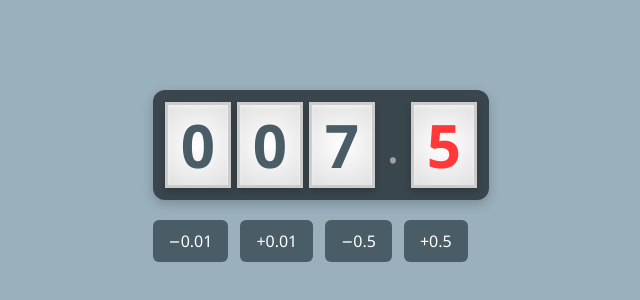
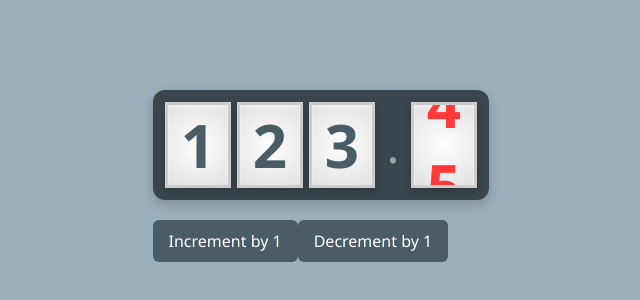
Before and after one commit to RabinPhaiju/react-meter, a React (Vite) app in the folder react-meter/: page / in a window 1280 px wide. Shown: the part 224-524 px from the top of the page, without its empty margins (319-959 px from the left). Built offline with nearby package versions, Linux system fonts and the light colour scheme.

Commit message:
Convert Meter to controlled component and add useMeter; move controls to App, remove internal STEP/buttons, set DIGIT_REPEAT=10 and refactor offset wrapping

```diff
--- a/react-meter/src/App.jsx
+++ b/react-meter/src/App.jsx
@@ -1,9 +1,13 @@
-import Meter from './Meter'
+import Meter, { useMeter } from './Meter'
 
 function App() {
+  const { value, setValue } = useMeter(123.45);
+
   return (
     <div className="App">
-      <Meter />
+      <Meter value={value} onChange={setValue} />
+      <button onClick={() => setValue(value + 1)}>Increment by 1</button>
+      <button onClick={() => setValue(Math.max(0, value - 1))}>Decrement by 1</button>
     </div>
   )
 }
--- a/react-meter/src/Meter.jsx
+++ b/react-meter/src/Meter.jsx
@@ -1,16 +1,16 @@
-import React, { useState, useEffect, useRef, useCallback } from 'react';
+import { useState, useEffect, useRef, useCallback } from 'react';
 import './style.css';
 
 const DIGIT_HEIGHT = 80;
-const DIGIT_REPEAT = 20;
+const DIGIT_REPEAT = 10;
 
 const DIGIT_VALUES = 10;
-const STEP = 0.15;
 const MIN_VALUE = 0;
 const MAX_VALUE = 999.999;
 
-const Meter = () => {
-  const [value, setValue] = useState(7.5);
+const Meter = ({ value: propValue, onChange, initialValue = 0 }) => {
+  const [internalValue, setInternalValue] = useState(initialValue);
+  const value = propValue !== undefined ? propValue : internalValue;
   const [offsets, setOffsets] = useState({
     decimal: DIGIT_REPEAT,
     hundreds: DIGIT_REPEAT,
@@ -29,7 +29,6 @@ const Meter = () => {
     if (isInitializedRef.current) return;
 
     const wrappers = document.querySelectorAll('.digit-wrapper');
-    const fragment = document.createDocumentFragment();
 
     wrappers.forEach((wrapper, index) => {
       const strip = document.createElement('div');
@@ -96,9 +95,20 @@ const Meter = () => {
       }
     });
 
+
+    // Wrap integer offsets if beyond limits (same as decimal)
+    const totalDigits = DIGIT_REPEAT * DIGIT_VALUES;
+    ['hundreds', 'tens', 'units'].forEach(key => {
+      if (newOffsets[key] >= totalDigits) {
+      newOffsets[key] = 0;
+      } else if (newOffsets[key] < 0) {
+      newOffsets[key] = totalDigits - DIGIT_VALUES;
+      }
+    });
+    setOffsets(newOffsets);
+
     // Batch state updates
-    setOffsets(newOffsets);
-    setPreviousState({ fractional, digits });
+    // setPreviousState({ fractional, digits });
 
     // Apply transforms
     const stripOffsets = [newOffsets.hundreds, newOffsets.tens, newOffsets.units];
@@ -128,21 +138,9 @@ const Meter = () => {
     updateCounter();
   }, [value]);
 
-  const handleInc = useCallback(() => {
-    setValue(prev => Math.max(0, Number((prev + STEP).toFixed(3))));
-  }, []);
-
-  const handleDec = useCallback(() => {
-    setValue(prev => Math.max(0, Number((prev - STEP).toFixed(3))));
-  }, []);
-
-  const handleInc05 = useCallback(() => {
-    setValue(prev => Math.max(0, Number((prev + 0.5).toFixed(3))));
-  }, []);
-
-  const handleDec05 = useCallback(() => {
-    setValue(prev => Math.max(0, Number((prev - 0.5).toFixed(3))));
-  }, []);
+  useEffect(() => {
+    onChange?.(value);
+  }, [value, onChange]);
 
   return (
     <>
@@ -153,15 +151,13 @@ const Meter = () => {
         <div className="decimal-point">.</div>
         <div className="digit-wrapper" data-role="decimal"></div>
       </div>
-
-      <div className="controls">
-        <button id="dec" onClick={handleDec}>−0.01</button>
-        <button id="inc" onClick={handleInc}>+0.01</button>
-        <button id="dec05" onClick={handleDec05}>−0.5</button>
-        <button id="inc05" onClick={handleInc05}>+0.5</button>
-      </div>
     </>
   );
 };
 
 export default Meter;
+
+export const useMeter = (initialValue = 0) => {
+  const [value, setValue] = useState(initialValue);
+  return { value, setValue };
+};
```
